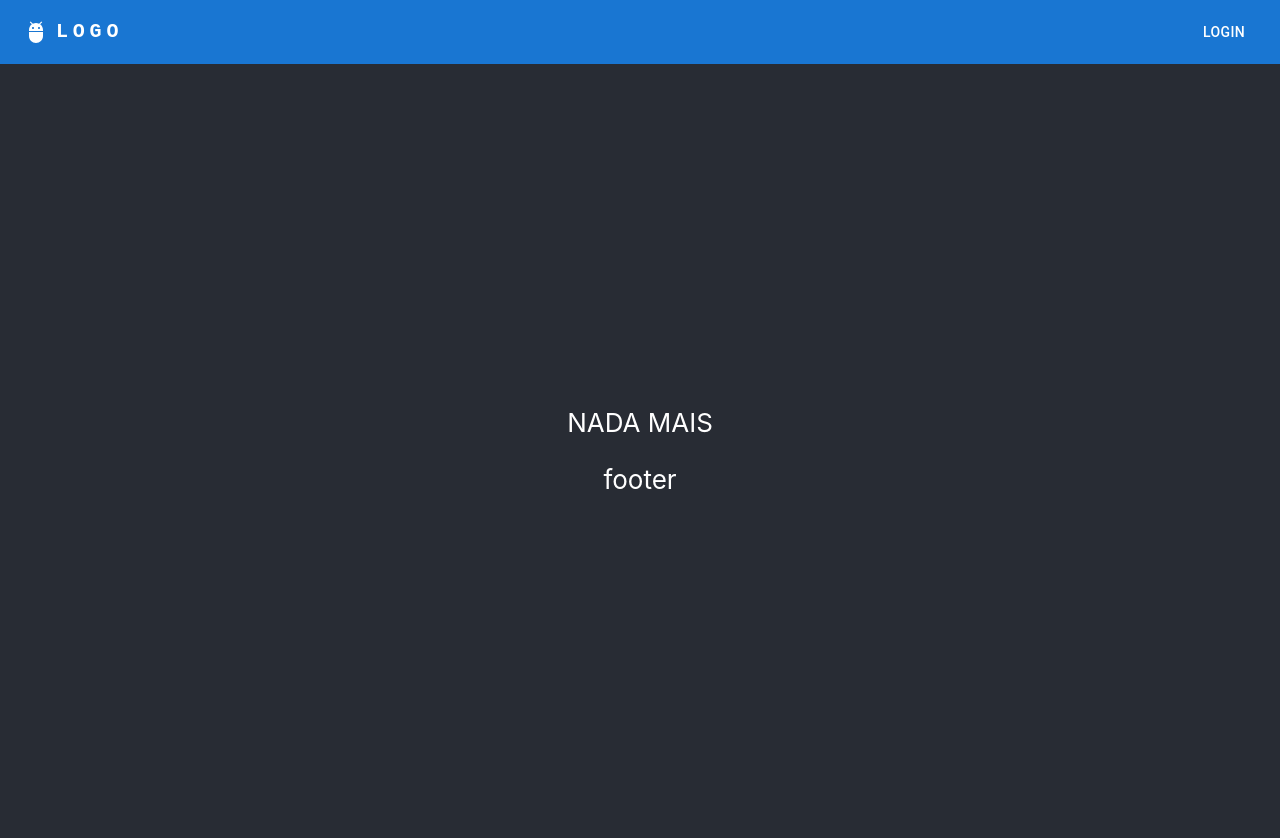
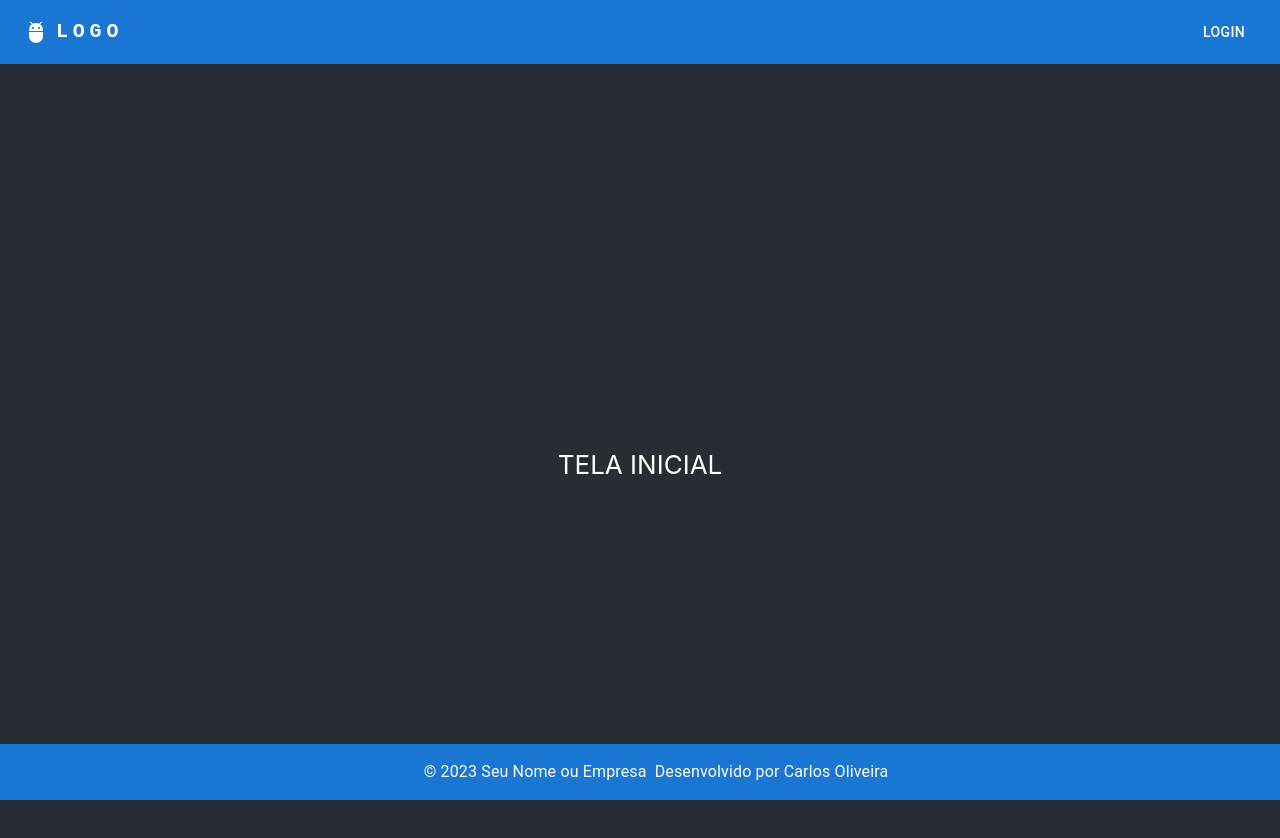
Before and after one commit to K-i-Q/AtividadeHora.Client, a React (Create React App) app in the folder atividade-hora-front/: page / in a window 1280 px wide. Shown: the top 838 px of the page. Built offline with nearby package versions, Linux system fonts and the light colour scheme.

Commit message:
footer fixo

```diff
--- a/atividade-hora-front/src/App.js
+++ b/atividade-hora-front/src/App.js
@@ -6,6 +6,7 @@ import { useState, useEffect } from 'react';
 import { auth, provider } from './components/google-sign-in/config'
 import { signInWithPopup } from 'firebase/auth'
 import { useNavigate } from 'react-router-dom';
+import Footer from './components/footer';
 
 
 function App() {
@@ -47,7 +48,7 @@ function App() {
       <ResponsiveAppBar isLogado={isLogado} handleLoginClick={login} />
       <header className="App-header">
         <Outlet />
-        <p>footer</p>
+        <Footer />
       </header>
     </div>
   );
--- /dev/null
+++ b/atividade-hora-front/src/components/footer/index.js
@@ -0,0 +1,31 @@
+import React from 'react';
+import { Box, Typography } from '@mui/material';
+
+const Footer = () => {
+  return (
+    <Box
+      component="footer"
+      sx={{
+        backgroundColor: '#1976d2',
+        color: '#fff',
+        display: 'flex',
+        justifyContent: 'center',
+        alignItems: 'center',
+        padding: '1rem',
+        position: 'fixed',
+        bottom: 0,
+        left: 0,
+        width: '100%',
+      }}
+    >
+      <Typography variant="body1" component="span" sx={{ marginRight: '0.5rem' }}>
+        © {new Date().getFullYear()} Seu Nome ou Empresa
+      </Typography>
+      <Typography variant="body1" component="span">
+        Desenvolvido por Carlos Oliveira
+      </Typography>
+    </Box>
+  );
+};
+
+export default Footer;
--- a/atividade-hora-front/src/components/google-sign-in/index.js
+++ b/atividade-hora-front/src/components/google-sign-in/index.js
@@ -4,7 +4,7 @@ function SignIn() {
 
     return (
         <>
-            NADA MAIS
+            TELA INICIAL
         </>
     );
 }
```
